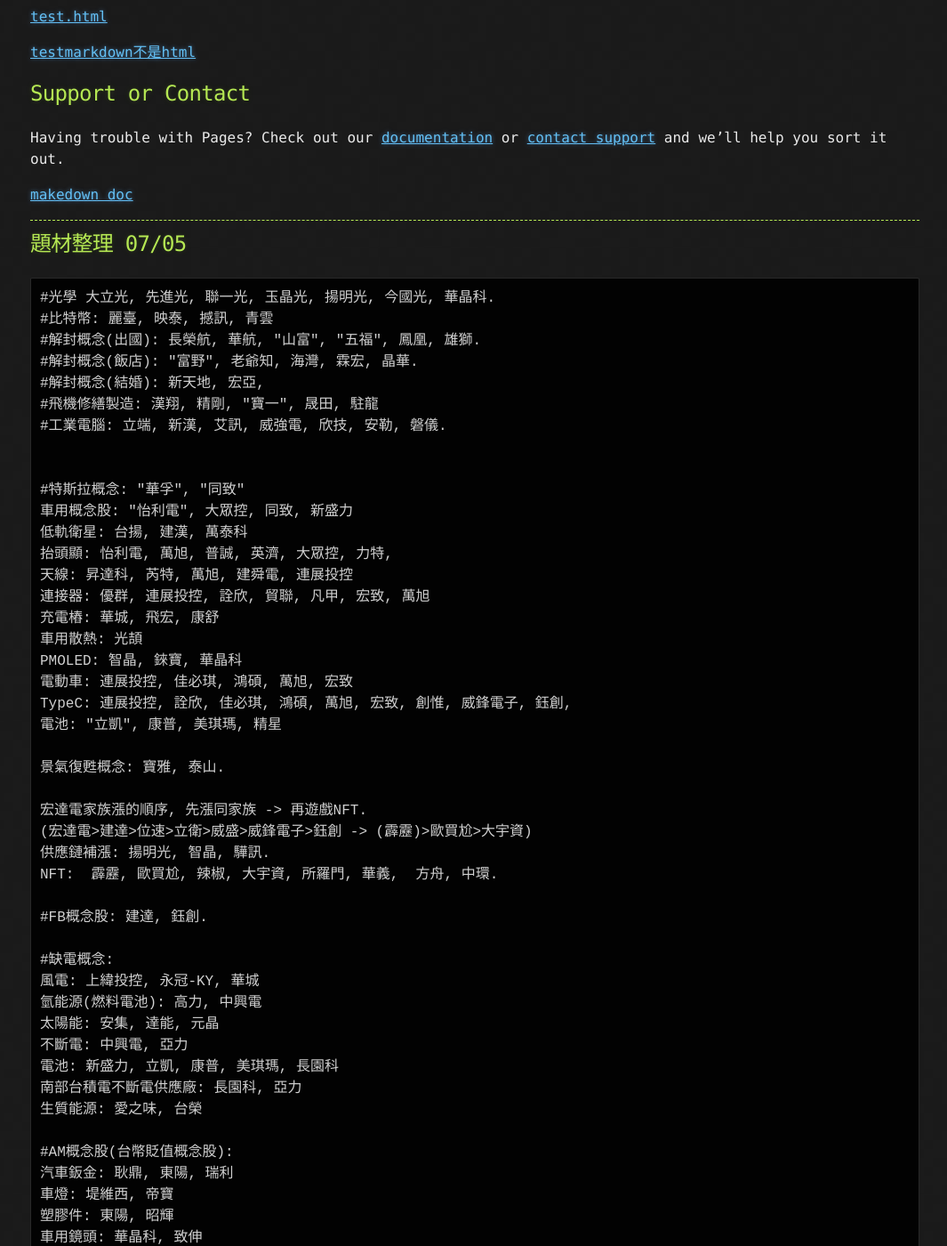
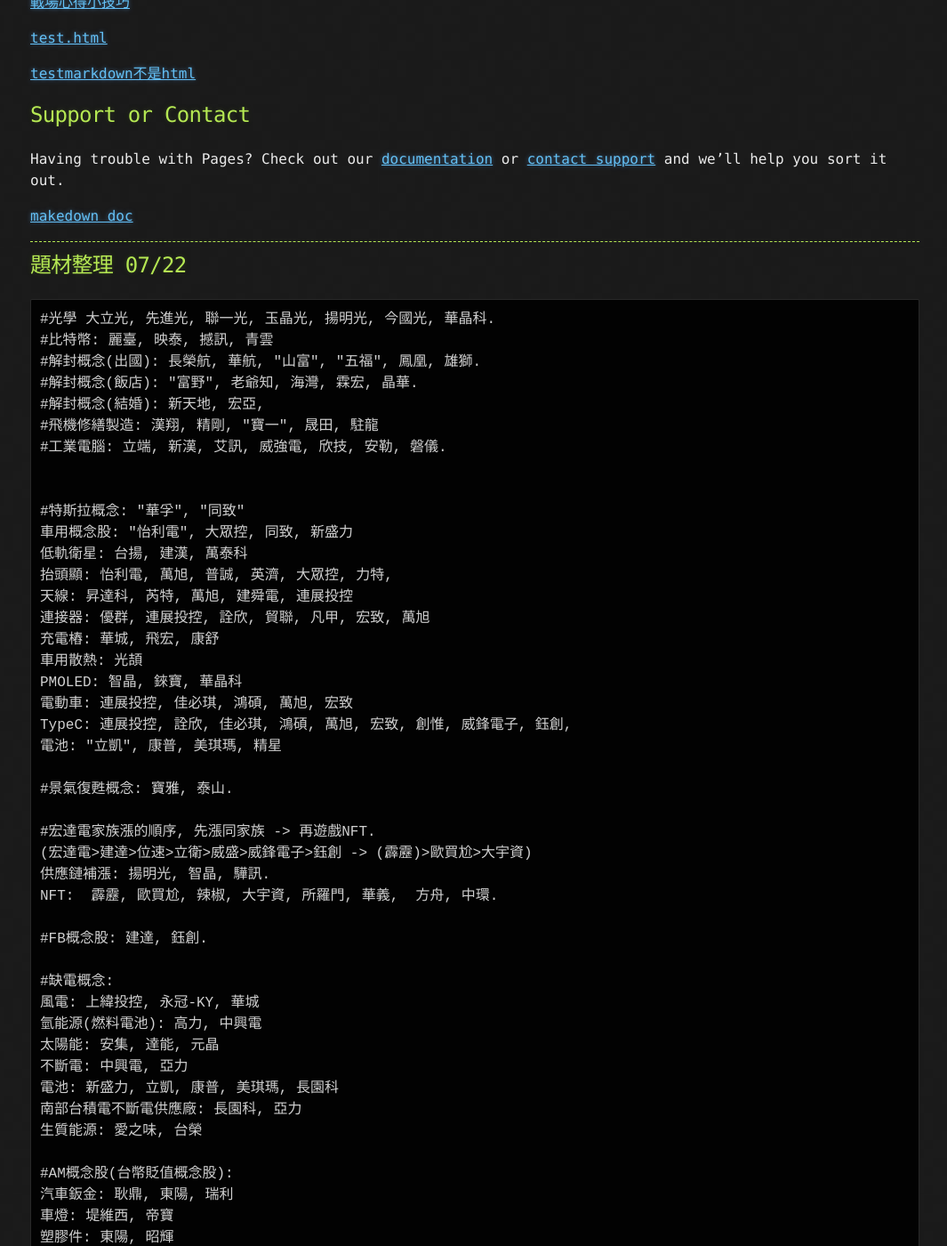
Before and after one commit to lepg5487/Stock_God, a Jekyll site: the page built from index.md, in a window 1280 px wide and 1400 px high, scrolled down 43346 px. Shown: the whole window at 89% size, without its empty margins (106-1171 px from the left). Built offline with Jekyll 4.4.1, drawn with Linux system fonts in a browser that asks for light colours; our own code applies the rules of GitHub Pages for plain Markdown files; some of the changed text lies outside the part shown.

Commit message:
Update index.md

````diff
--- a/index.md
+++ b/index.md
@@ -8,6 +8,7 @@
 晚上美股 +1.5%, 早上期貨 -0.4% ~ -0.7%, 特斯拉+9.78%, 送分題華孚, 同致.
 美股盤後google -2.86%, Meta -4.68%, AMD -1.54%, NVDA -1.86%, "特斯拉 -0.75%".
 阿姨太扯, 無解, 我和阿姨沒緣, 只敢做他周邊有營收的, 霹靂補漲猶豫沒搶到, 該檢討.
+
 繼續等待大立光們, 先進光進處置休息.
 (怡利電, 華孚)
 ```
@@ -1781,7 +1782,7 @@
 
 ---
 
-## 題材整理 07/05
+## 題材整理 07/22
 ```
 #光學 大立光, 先進光, 聯一光, 玉晶光, 揚明光, 今國光, 華晶科.
 #比特幣: 麗臺, 映泰, 撼訊, 青雲
@@ -1828,8 +1829,6 @@
 車燈: 堤維西, 帝寶
 塑膠件: 東陽, 昭輝
 車用鏡頭: 華晶科, 致伸
-
-----------------------------------------------------------------------
 
 #電子紙: 力特, 久正, 晶宏, 元太
 #IP: 愛普, 智原,
````
Also changed, not shown: other parts of index.md (+3 -3 lines).
